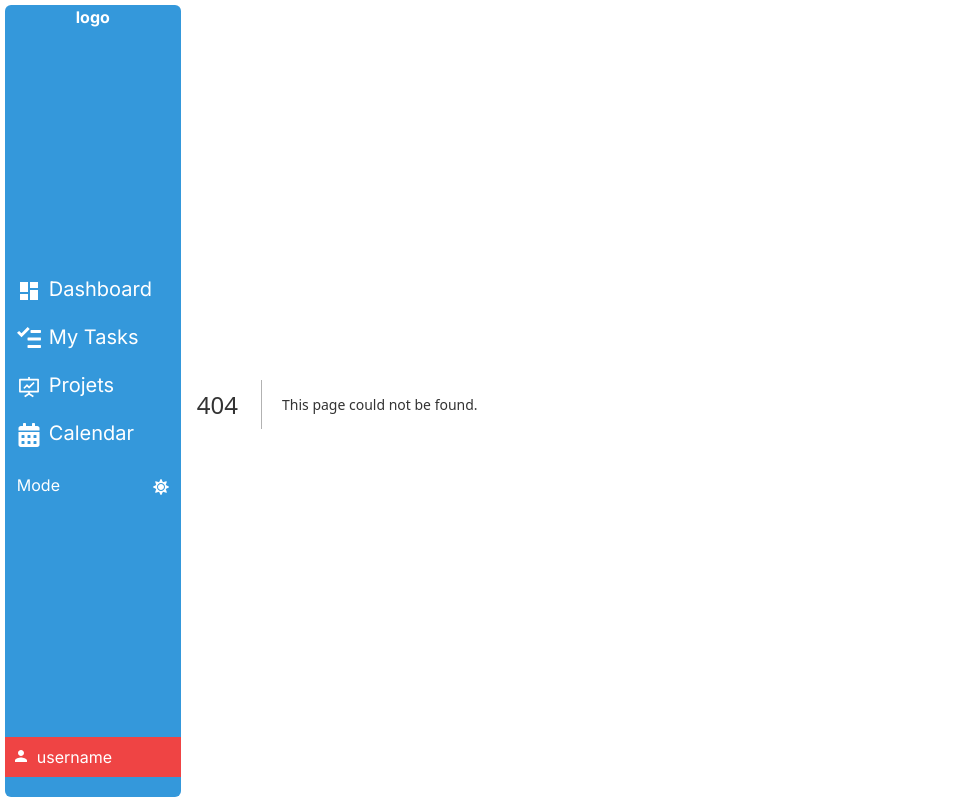
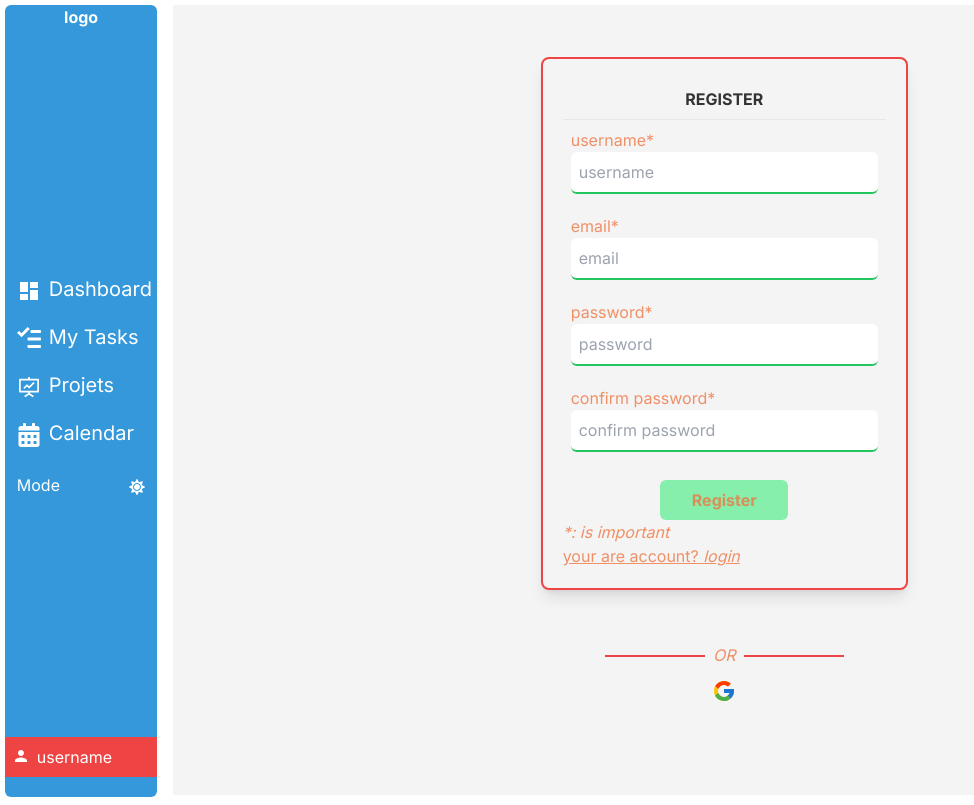
Before and after one commit to steeven-louk/task_manager, a Next.js app: page /auth/register in a window 1280 px wide. Before the commit this address had no page. Shown: the whole page, without its empty margins (0-974 px from the left). Built offline with nearby package versions, Linux system fonts and the light colour scheme.

Commit message:
mise en place de ui de l'authentification

```diff
--- a/package.json
+++ b/package.json
@@ -13,6 +13,7 @@
     "mongodb": "^6.2.0",
     "mongoose": "^8.0.0",
     "next": "14.0.2",
+    "next-auth": "^4.24.5",
     "react": "^18",
     "react-dom": "^18",
     "react-icons": "^4.12.0"
--- /dev/null
+++ b/src/app/api/auth/[...nextauth].ts
@@ -0,0 +1,17 @@
+import NextAuth from "next-auth"
+import GithubProvider from "next-auth/providers/github"
+
+
+
+export const authOptions = {
+  // Configure one or more authentication providers
+  providers: [
+    GithubProvider({
+      clientId: process.env.GITHUB_ID,
+      clientSecret: process.env.GITHUB_SECRET,
+    }),
+    // ...add more providers here
+  ],
+}
+
+export default NextAuth(authOptions)
--- /dev/null
+++ b/src/app/auth/login/page.tsx
@@ -0,0 +1,41 @@
+import React from 'react'
+// import { FaGoogle } from 'react-icons/fa'
+import { FcGoogle } from "react-icons/fc";
+import Link from 'next/link';
+
+const Login = () => {
+  return (
+    <div className='container grid place-items-center '>
+        <form action="" className='form min-w-fit w-1/3  shadow-lg rounded-lg p-5 border-2 border-red-500'>
+           <h2 className='text-center uppercase p-2 font-bold'>Login</h2>
+           <hr />
+          <div className="p-2 gap-5 flex flex-col">
+
+           <div className="input-group flex flex-col">
+            <label htmlFor="email">email*</label>
+            <input type="email" name='email' placeholder='email' className='input-control p-2 rounded-md border-b-2 border-green-500' />
+           </div>
+           <div className="input-group flex flex-col">
+            <label htmlFor="password">password*</label>
+            <input type="password" name='password' placeholder='password' className='input-control p-2 rounded-md border-b-2 border-green-500' />
+           </div>
+
+          </div>
+          <button type="submit" className='p-2 capitalize font-bold bg-green-300 rounded-md w-32 mx-auto block mt-5'>login</button>
+            <em>*: is important</em>
+            <br />
+            <Link href={"/auth/register"} className='underline'>your are not account? <em>register</em></Link>
+        </form>
+        <div className="box relative -top-10">
+            <div className="separator flex gap-2 justify-center">
+                <span className='w-[100px] h-[2px] bg-red-500' />
+                <em className='relative -top-3'>OR</em>
+                <span className='w-[100px] h-[2px] bg-red-500 ' />
+            </div>
+            <span className='mt-2 text-2xl w-fit'> <FcGoogle className="mx-auto block  cursor-pointer"/></span>
+        </div>
+    </div>
+  )
+}
+
+export default Login
--- /dev/null
+++ b/src/app/auth/register/page.tsx
@@ -0,0 +1,48 @@
+import React from 'react'
+// import { FaGoogle } from 'react-icons/fa'
+import { FcGoogle } from "react-icons/fc";
+import Link from 'next/link';
+
+const Register = () => {
+  return (
+    <div className='container grid place-items-center '>
+        <form action="" className='form min-w-fit w-1/3  shadow-lg rounded-lg p-5 border-2 border-red-500'>
+           <h2 className='text-center uppercase p-2 font-bold'>register</h2>
+           <hr />
+          <div className="p-2 gap-5 flex flex-col">
+          <div className="input-group flex flex-col">
+            <label htmlFor="username">username*</label>
+            <input type="text" name='username' placeholder='username' className='input-control p-2 rounded-md border-b-2 border-green-500' />
+           </div>
+           <div className="input-group flex flex-col">
+            <label htmlFor="email">email*</label>
+            <input type="email" name='email' placeholder='email' className='input-control p-2 rounded-md border-b-2 border-green-500' />
+           </div>
+           <div className="input-group flex flex-col">
+            <label htmlFor="password">password*</label>
+            <input type="password" name='password' placeholder='password' className='input-control p-2 rounded-md border-b-2 border-green-500' />
+           </div>
+           <div className="input-group flex flex-col">
+            <label htmlFor="cpassword">confirm password*</label>
+            <input type="text" name='cpassword' placeholder='confirm password' className='input-control p-2 rounded-md border-b-2 border-green-500' />
+           </div>
+          </div>
+          <button type="submit" className='p-2 capitalize font-bold bg-green-300 rounded-md w-32 mx-auto block mt-5'>register</button>
+            <em>*: is important</em>
+            <br />
+            <Link href={"/auth/login"} className='underline'>your are account? <em>login</em></Link>
+
+        </form>
+        <div className="box relative -top-10">
+            <div className="separator flex gap-2 justify-center">
+                <span className='w-[100px] h-[2px] bg-red-500' />
+                <em className='relative -top-3'>OR</em>
+                <span className='w-[100px] h-[2px] bg-red-500 ' />
+            </div>
+            <span className='mt-2 text-2xl w-fit'> <FcGoogle className="mx-auto block  cursor-pointer"/></span>
+        </div>
+    </div>
+  )
+}
+
+export default Register
```
Also changed, not shown: 1 other file (tests, documents, lock files or other folders).
